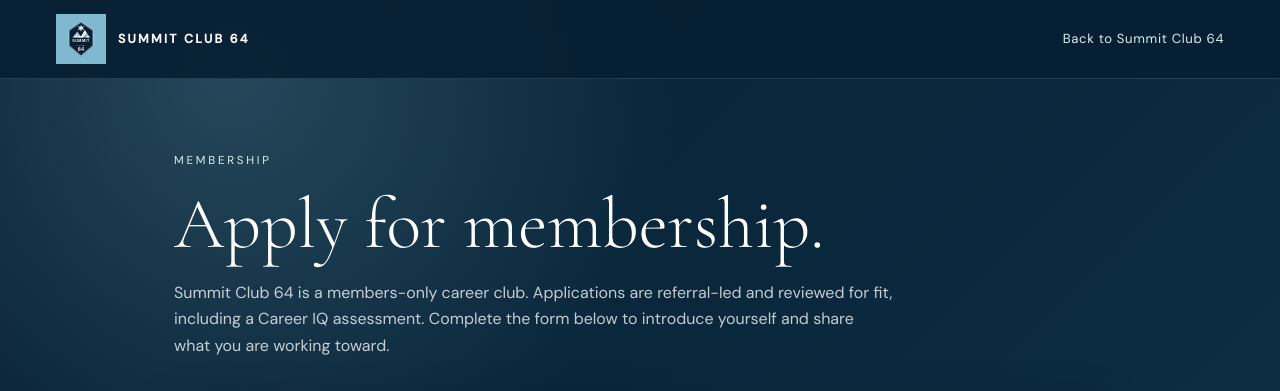
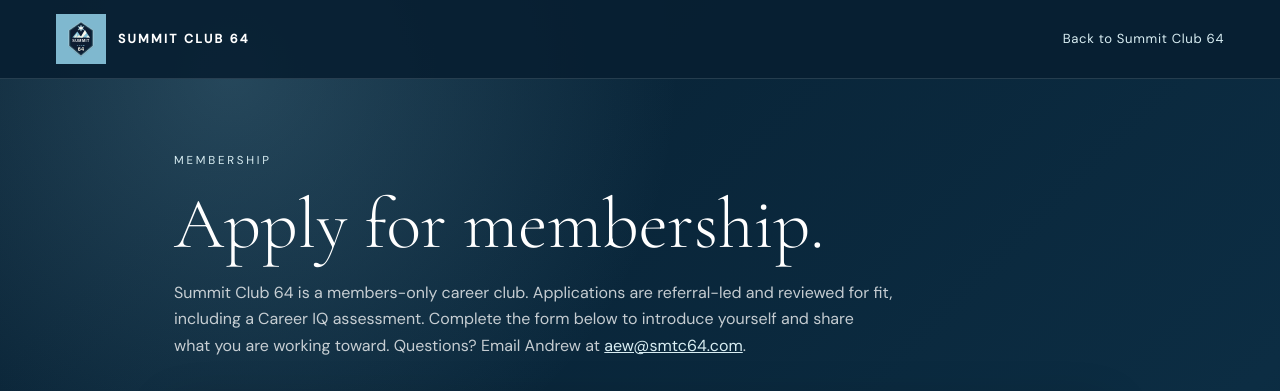
Before and after one commit to andrew-walbert/smtc64, a plain HTML site: page apply.html in a window 1280 px wide. Shown: the top 391 px of the page. Drawn offline with nearby package versions, Linux system fonts and the light colour scheme.

Commit message:
Add direct contact information to application

```diff
--- a/apply.html
+++ b/apply.html
@@ -34,7 +34,7 @@ footer{border-top:1px solid var(--border);padding:24px;text-align:center;color:v
 <main>
 <div class="eyebrow">Membership</div>
 <h1>Apply for membership.</h1>
-<p class="intro">Summit Club 64 is a members-only career club. Applications are referral-led and reviewed for fit, including a Career IQ assessment. Complete the form below to introduce yourself and share what you are working toward.</p>
+<p class="intro">Summit Club 64 is a members-only career club. Applications are referral-led and reviewed for fit, including a Career IQ assessment. Complete the form below to introduce yourself and share what you are working toward. Questions? Email Andrew at <a href="mailto:aew@smtc64.com" style="color:#d9eef3">aew@smtc64.com</a>.</p>
 <div class="form-frame"><iframe title="Summit Club 64 membership application" src="https://docs.google.com/forms/d/e/1FAIpQLSd7Qb0LpAhAad7cScQeC1XGQVvBxGkirxmBcb_JIgCHwkKNjw/viewform?embedded=true" loading="lazy">Loading…</iframe></div>
 <p class="note">Please do not include confidential or sensitive personal information in your application.</p>
 </main>
```
